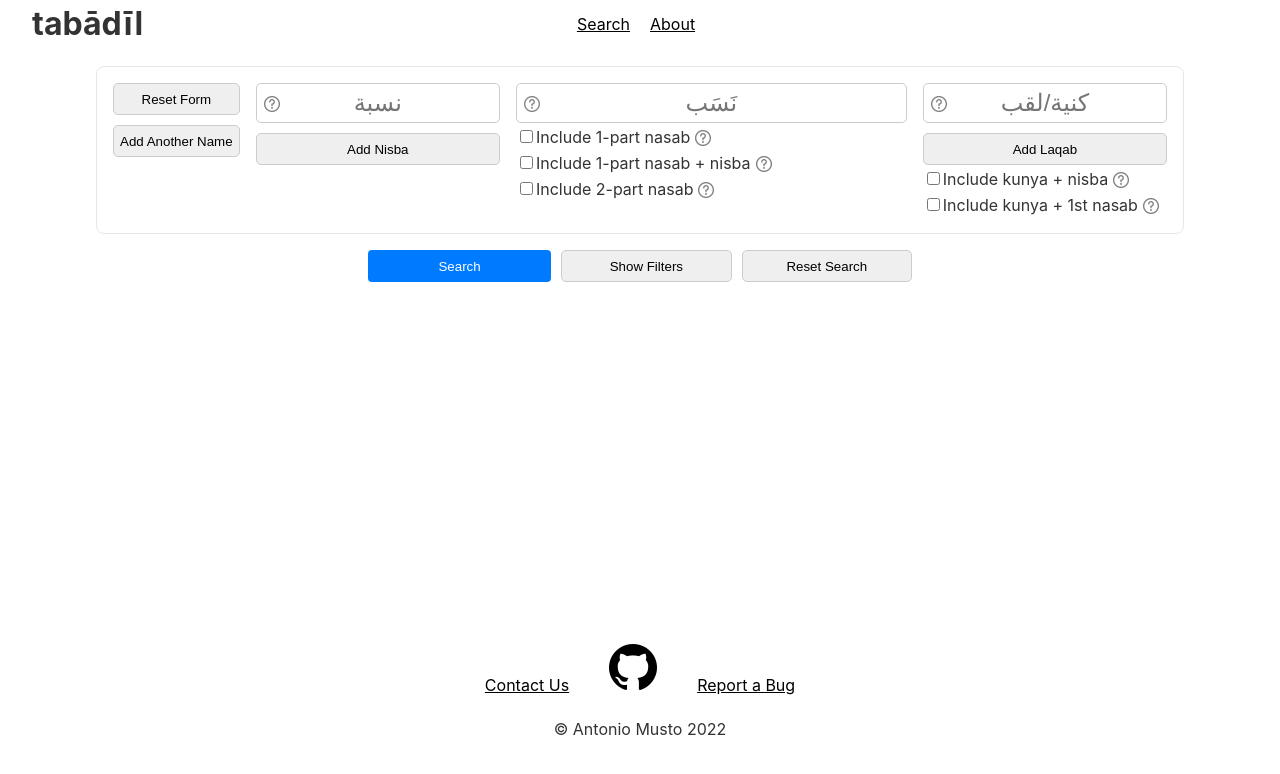
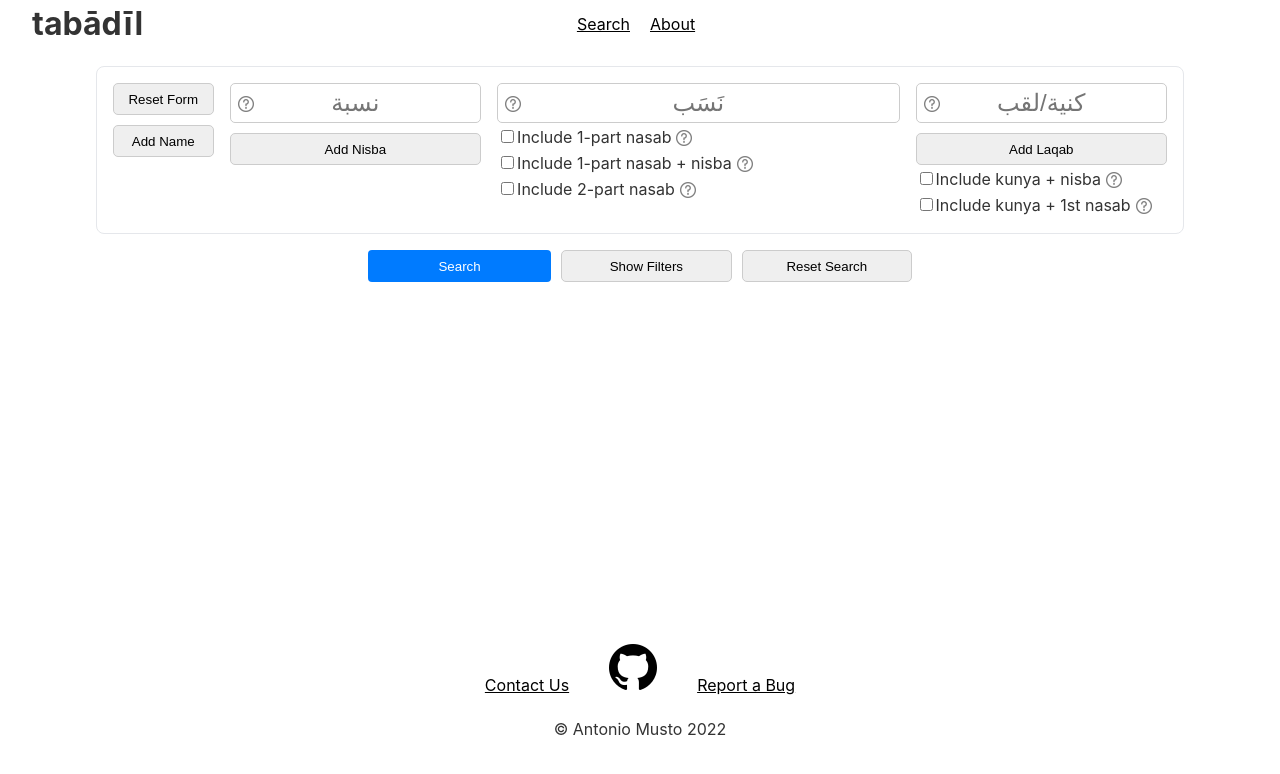
Before and after one commit to ammusto/tabadil, a React (Create React App) app: page / in a window 1280 px wide. Shown: the top 774 px of the page. Built offline with nearby package versions, Linux system fonts and the light colour scheme; no server answers.

Commit message:
fixed form buttons

```diff
--- a/src/components/SearchForm.css
+++ b/src/components/SearchForm.css
@@ -76,6 +76,11 @@
   cursor: pointer;
 }
 
+.form-buttons {
+  flex: 1 1;
+
+}
+
 .search-form-buttons button {
   width: 100%;
 }
@@ -103,6 +108,12 @@
   display: flex;
   flex-direction: column;
   gap: 1.5rem;
+}
+
+.add-form-button:disabled:hover {
+  background-color: rgba(239, 239, 239, 0.3);
+  border: 1px solid #ccc;
+  cursor: default;
 }
 
 .kunya-input {
--- a/src/components/SearchForm.tsx
+++ b/src/components/SearchForm.tsx
@@ -252,7 +252,6 @@ const SearchForm: React.FC<SearchFormProps> = ({
       </div>
 
 
-      {(formId !== 'form-0' || canAdd) && (
       <div className="form-buttons">
         <button
           type="button"
@@ -261,27 +260,27 @@ const SearchForm: React.FC<SearchFormProps> = ({
         >
           Reset Form
         </button>
-          {canAdd && (
           <button
             type="button"
             onClick={onAdd}
             className="add-form-button"
+            disabled={!canAdd}
           >
-              Add Another Name
+            Add Name
           </button>
-          )}
+
+
         {formId !== 'form-0' && (
           <button
             type="button"
             onClick={onRemove}
             className="remove-form-button"
           >
-              Remove Name
+            Delete Name
           </button>
         )}
       </div>
-      )}
-    </div>
+    </div >
 
   );
 };
--- a/src/components/SearchPage.tsx
+++ b/src/components/SearchPage.tsx
@@ -75,10 +75,6 @@ const SearchPage: React.FC = () => {
           <div className="search-input-section">
             {searchParams.forms.map((form) => (
               <div key={form.formId} className="search-form-wrapper">
-                {form.formId !== 'form-0' && (
-                  <div className="form-connector">
-                  </div>
-                )}
                 <SearchForm
                   showFilters={showFilters}
                   setShowFilters={setShowFilters}
```
Lines whose indentation alone changed are shown as unchanged.
